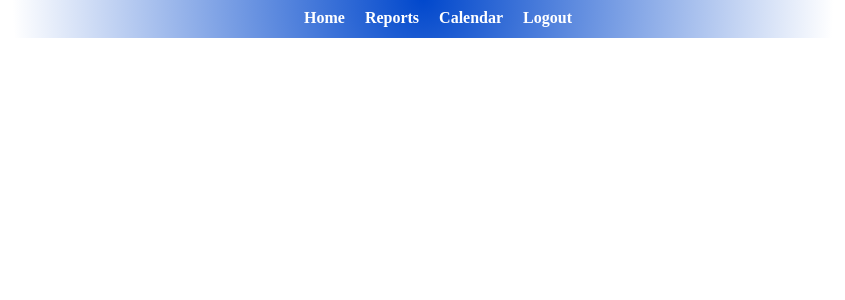
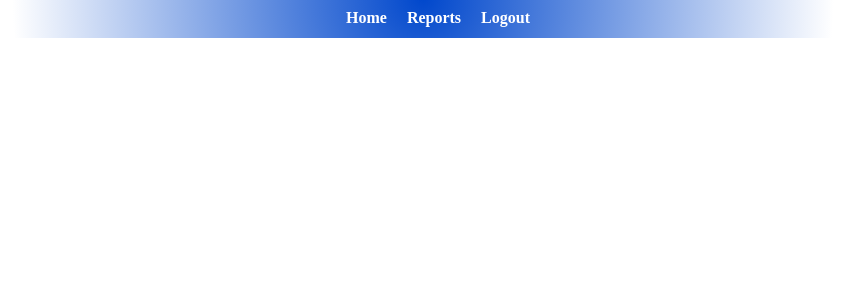
Before and after one commit to james55555/FYP, a PHP site: page /Includes/System/View/header.php in a window 1280 px wide. Shown: the top 300 px of the page, without its empty margins (217-1062 px from the left). Run offline with PHP 8.4, Linux system fonts and the light colour scheme.

Commit message:
Removed calendar

```diff
--- a/FinalYearProject/Includes/System/View/header.php
+++ b/FinalYearProject/Includes/System/View/header.php
@@ -16,7 +16,6 @@
                 <div id="Buttons">
                 <li><a href="?page=Home">Home</a></li>
                 <li><a href="?page=Reports">Reports</a></li>
-                <li><a href="?page=Calendar">Calendar</a></li>
                 <li><a href="?page=Logout">Logout</a></li>
                 </div>
             </ul>
```
